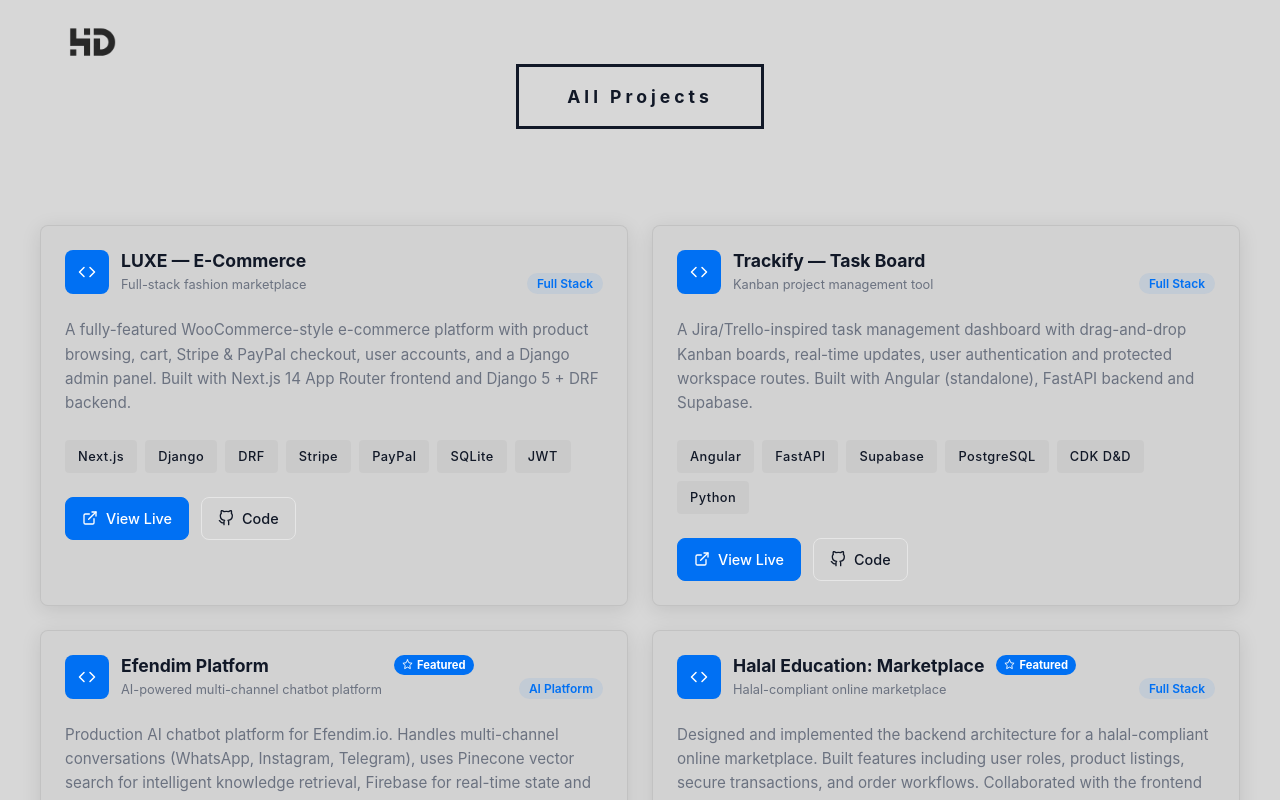
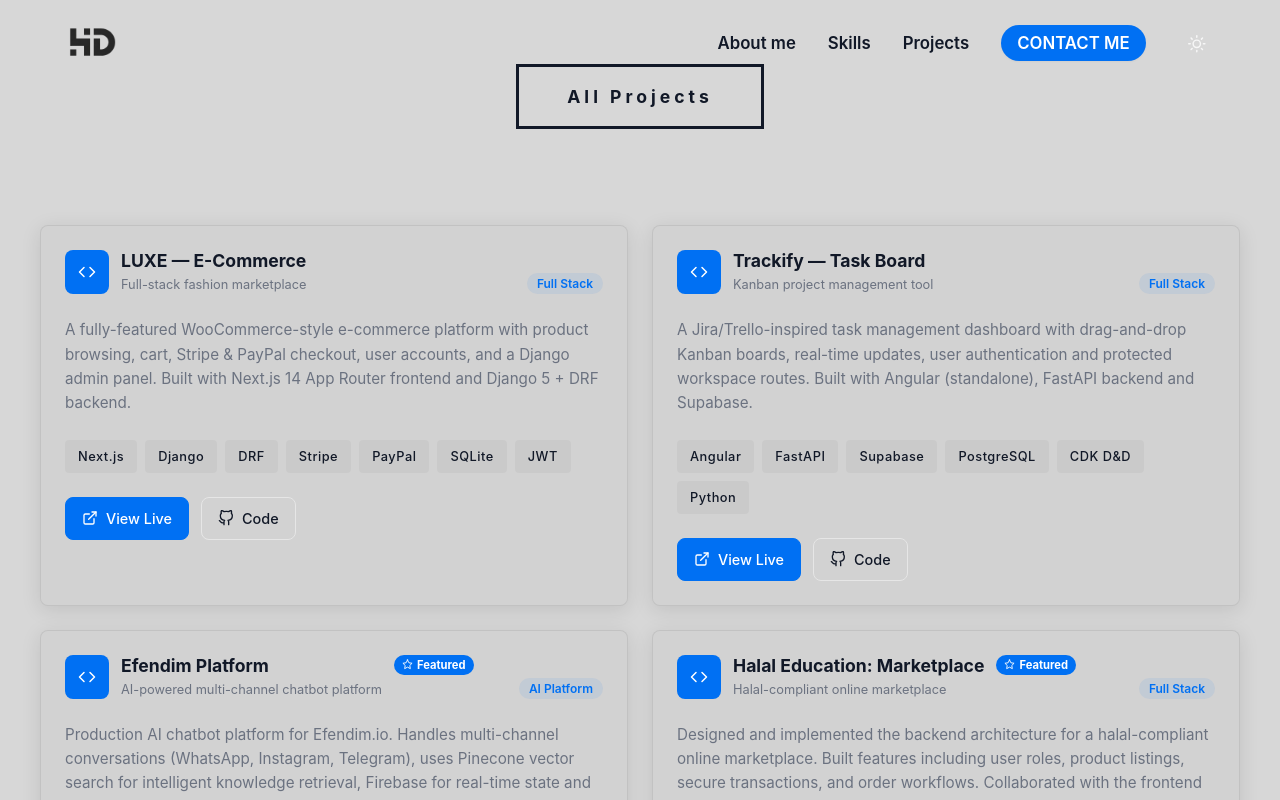
Before and after one commit to Hadi20Diab/my-portfolio, a Next.js app: page /projects in a window 1280 px wide. Shown: the top 800 px of the page. Built offline with nearby package versions, Linux system fonts and the light colour scheme.

Commit message:
feat: update Navbar component for improved link handling and adjust scroll margin for sections
Co-authored-by: Copilot <copilot@github.com>

```diff
--- a/src/components/Navbar/Navbar.jsx
+++ b/src/components/Navbar/Navbar.jsx
@@ -1,6 +1,7 @@
 "use client"
 
 import { useEffect, useState } from 'react'
+import { usePathname } from 'next/navigation'
 import Image from 'next/image'
 import Link from 'next/link'
 import ThemeToggle from '../ThemeToggle/ThemeToggle'
@@ -8,6 +9,9 @@ import ThemeToggle from '../ThemeToggle/ThemeToggle'
 export default function Navbar() {
     const [theme, setTheme] = useState('light')
     const [scrolled, setScrolled] = useState(false)
+    const pathname = usePathname()
+
+    const isHome = pathname === '/'
 
     useEffect(() => {
         if (typeof document === 'undefined') return
@@ -27,13 +31,18 @@ export default function Navbar() {
         }
     }, [])
 
-    // In light mode at top: logo should be light (visible on dark hero panel side)
-    // but we're on left side (light bg), so keep dark logo. Always correct.
     const atTop = !scrolled
     const logoSrc = theme === 'dark' ? '/logo-light.png' : '/logo-dark.png'
 
+    // Only hide links at top in light mode AND on the home page
+    const hideLinks = isHome && atTop && theme === 'light'
+
+    // Anchor links: if not on home page, navigate to home then anchor
+    const aboutHref = isHome ? '#aboutSection' : '/#aboutSection'
+    const skillsHref = isHome ? '#skillsSection' : '/#skillsSection'
+
     return (
-        <section className={`navContainer${scrolled ? ' scrolled' : ''}${atTop && theme === 'light' ? ' atTop' : ''}`}>
+        <section className={`navContainer${scrolled ? ' scrolled' : ''}${hideLinks ? ' atTop' : ''}`}>
             <div className="logoDiv">
                 <Link href="/">
                     <div style={{ position: 'relative', width: '100%', height: '100%' }}>
@@ -43,8 +52,8 @@ export default function Navbar() {
             </div>
             <nav className="navLinks">
                 <ul className="navList">
-                    <li><Link href="#aboutSection">About me</Link></li>
-                    <li><Link href="#skillsSection">Skills</Link></li>
+                    <li><Link href={aboutHref}>About me</Link></li>
+                    <li><Link href={skillsHref}>Skills</Link></li>
                     <li><Link href="/projects">Projects</Link></li>
                     <li className="navButton"><Link href="/contact">CONTACT ME</Link></li>
                     <ThemeToggle />
--- a/src/styles/globals.scss
+++ b/src/styles/globals.scss
@@ -56,6 +56,14 @@ html {
   scroll-margin-top: var(--nav-height);
 }
 
+/* All anchor targets offset by nav height */
+#aboutSection,
+#skillsSection,
+#projectsSection,
+#experienceSection {
+  scroll-margin-top: 4rem;
+}
+
 body {
   margin: 0;
   font-family: vars.$font-stack;
```
